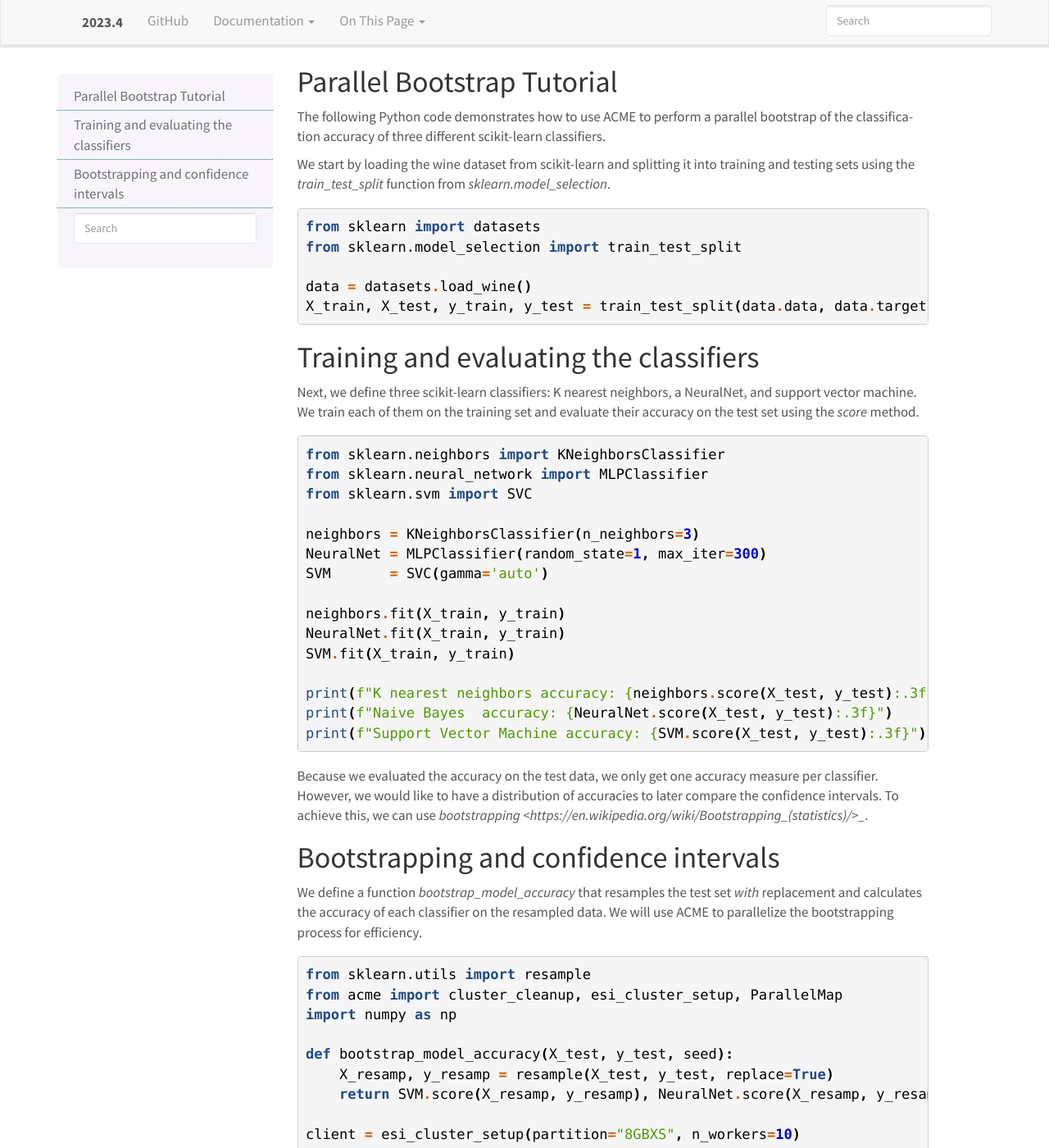
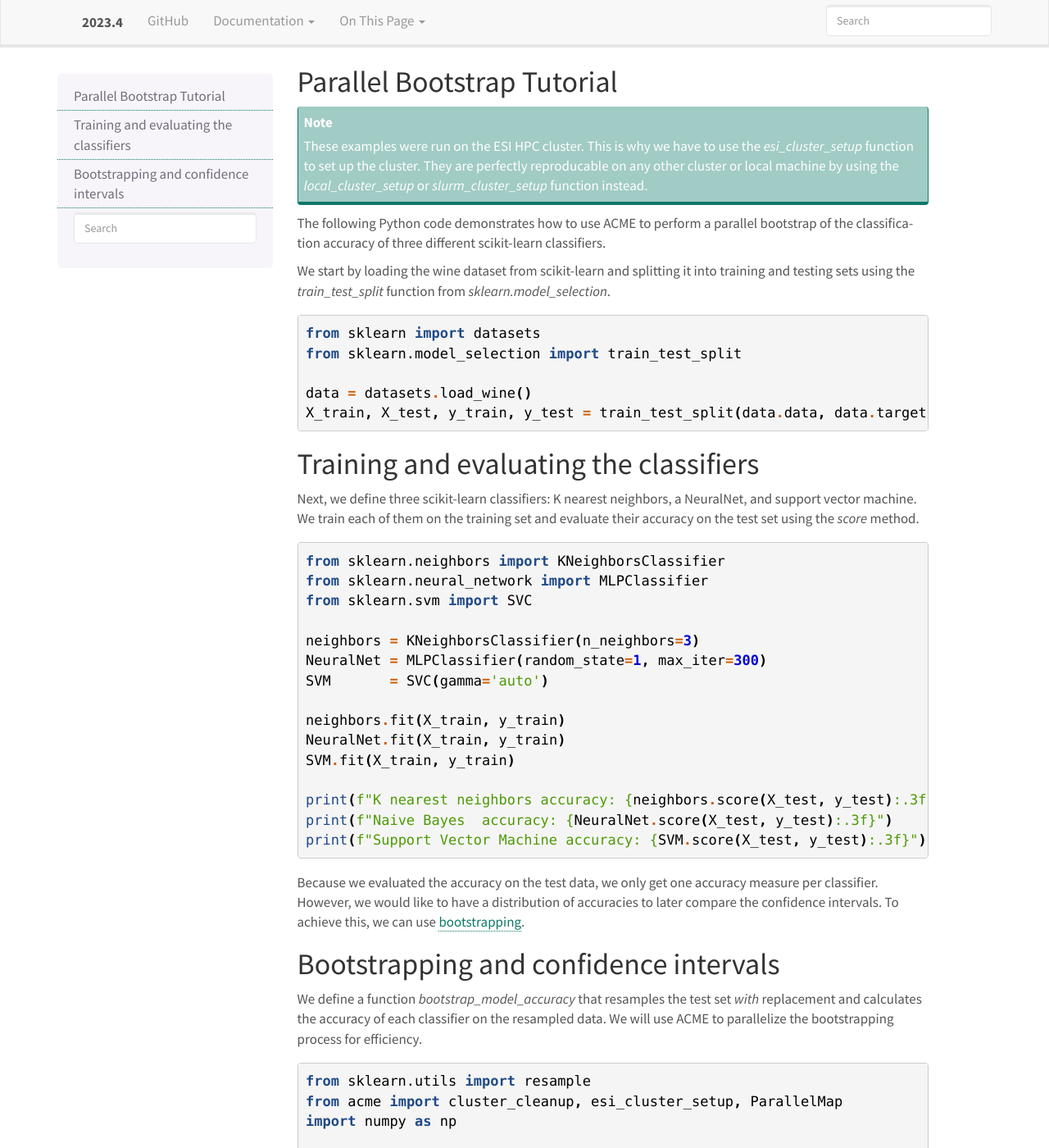
Before and after one commit to esi-neuroscience/acme, a Sphinx documentation site: the page built from doc/source/classifier_tutorial.rst, in a window 1280 px wide and 1400 px high. Shown: the whole window at 82% size. Built offline with Sphinx 7.4.7, drawn with Linux system fonts in a browser that asks for light colours.

Commit message:
DOC: updated ML tutorials according to @pantaray's comments
Changes to be committed:
	modified:   source/classifier_tutorial.rst
	modified:   source/deeplearning_tutorial.rst

```diff
--- a/doc/source/classifier_tutorial.rst
+++ b/doc/source/classifier_tutorial.rst
@@ -5,6 +5,11 @@
 
 Parallel Bootstrap Tutorial
 ---------------------------
+
+.. note::
+    These examples were run on the ESI HPC cluster. This is why we have to use the `esi_cluster_setup` function to set up the cluster.
+    They are perfectly reproducable on any other cluster or local machine by using the `local_cluster_setup` or `slurm_cluster_setup` function instead.
+
 
 The following Python code demonstrates how to use ACME to perform a parallel bootstrap of the classification accuracy of three different scikit-learn classifiers.
 
@@ -45,7 +50,7 @@ We train each of them on the training set and evaluate their accuracy on the tes
 
 Because we evaluated the accuracy on the test data, we only get one accuracy measure per classifier.
 However, we would like to have a distribution of accuracies to later compare the confidence intervals.
-To achieve this, we can use `bootstrapping <https://en.wikipedia.org/wiki/Bootstrapping_(statistics)/>_`.
+To achieve this, we can use `bootstrapping <https://en.wikipedia.org/wiki/Bootstrapping_(statistics)/>`_.
 
 Bootstrapping and confidence intervals
 -----------------------------------------
```
Also changed, not shown: other parts of doc/source/classifier_tutorial.rst (+2 -2 lines), doc/source/deeplearning_tutorial.rst (+6 -2 lines).
